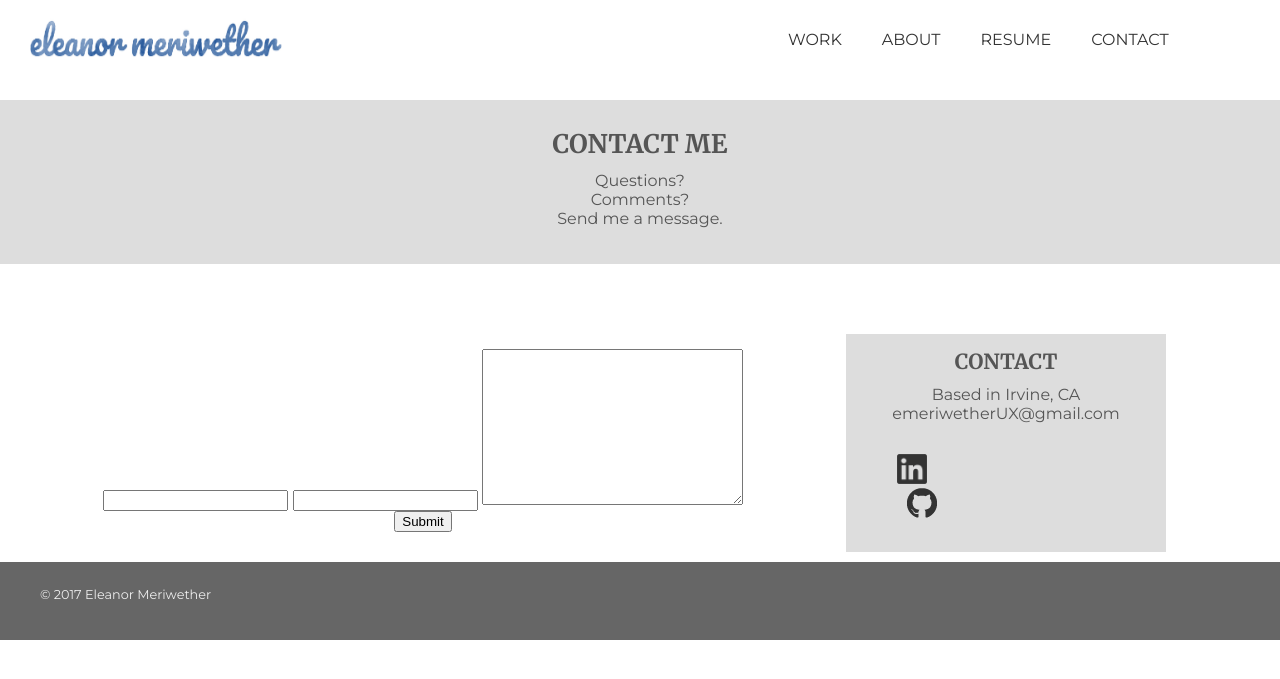
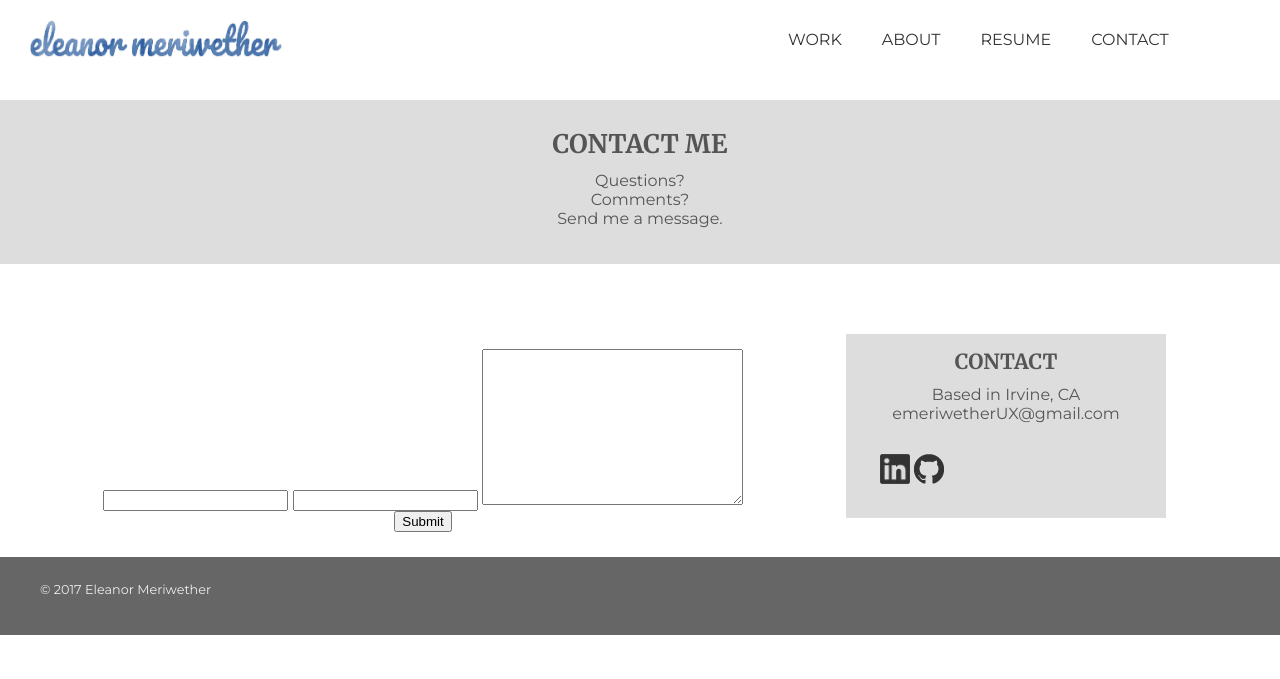
Before and after one commit to emeriwether/emeriwether.github.io, a Jekyll site: the page built from contact.html, in a window 1280 px wide. Shown: the top 679 px of the page. Built offline with Jekyll 4.4.1, drawn with Linux system fonts in a browser that asks for light colours; nearby versions of some CDN libraries.

Commit message:
restart adjustment of SM in contact info

```diff
--- a/css/styles.css
+++ b/css/styles.css
@@ -143,9 +143,7 @@ section.contactInfo { margin-top: 60px; text-align: center; display: block; }
 section.contactInfo div { width: 25%; float: left; padding: 15px 15px; }
 section.contactInfo div:nth-child(1) { width: 60%; }
 section.contactInfo div:nth-child(2) { margin-left: 60px;  background-color: #ddd; }
-section.contactInfo div div { display: inline-block; float: left; }
 section.contactInfo div div img { width: 30px; height: 30px; }
-section.contactInfo div div img:nth-child(2) { padding-left: 20px; }
 
 /*
 -----------
```
